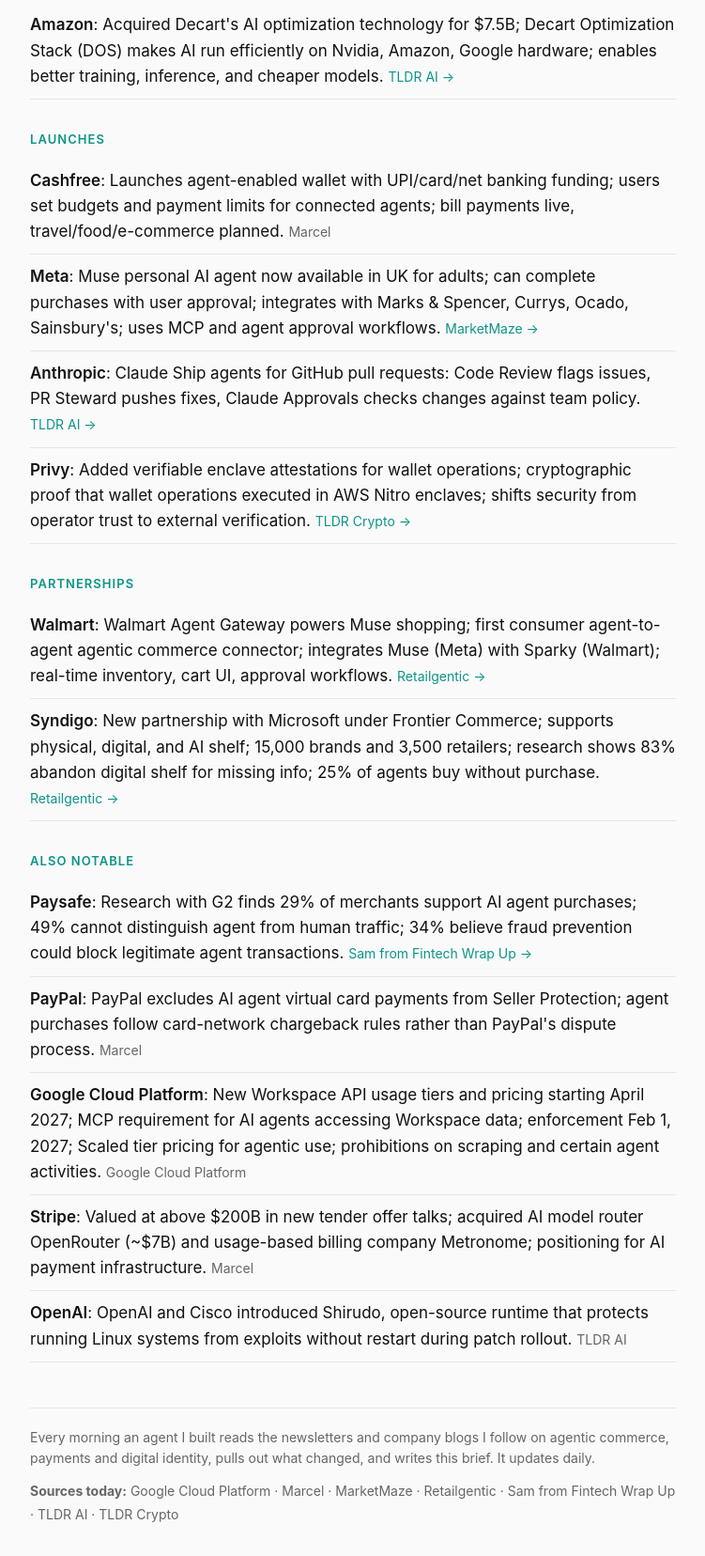
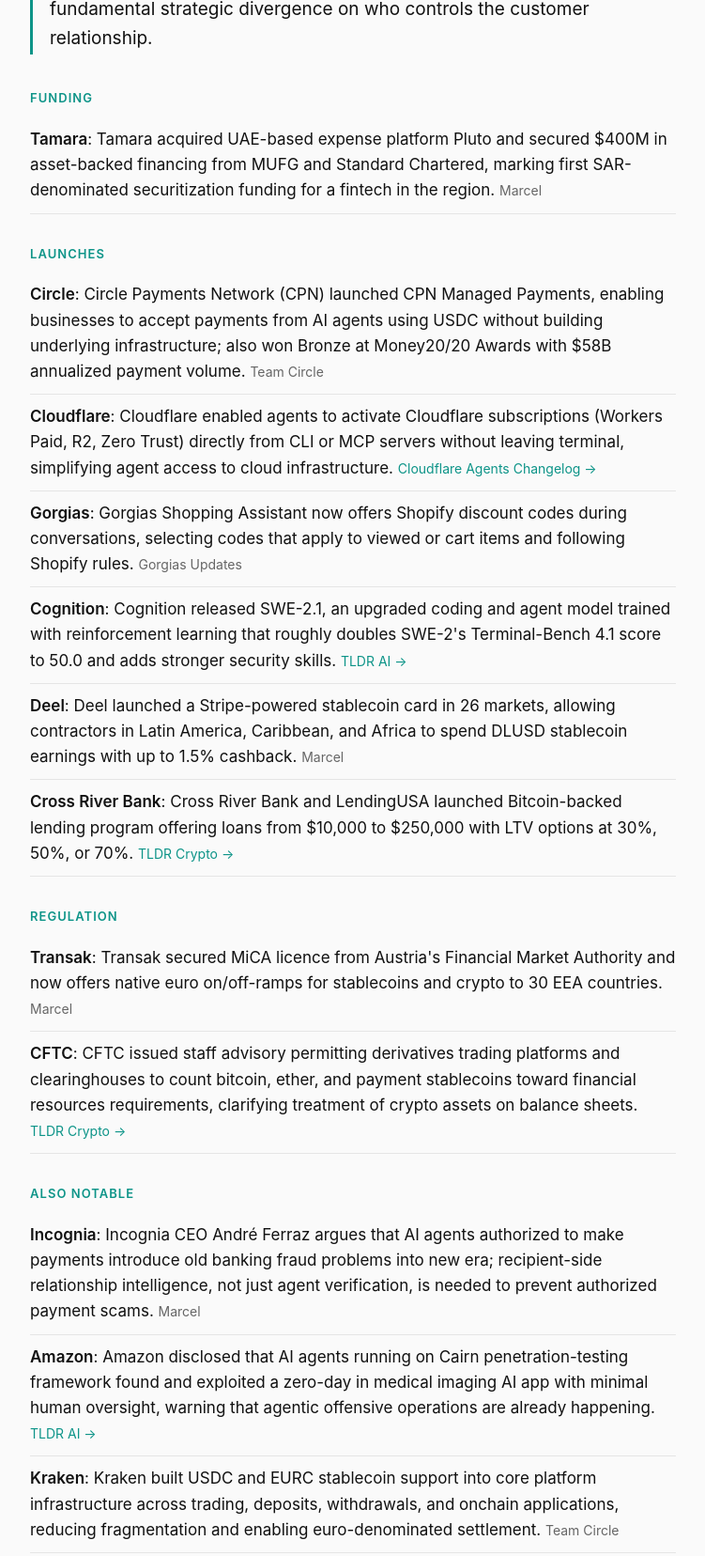
Before and after one commit to johnhenrypower/johnhpower, a plain HTML site: page intel/index.html in a window 1280 px wide. Shown: the part 616-2272 px from the top of the page at 94% size, without its empty margins (264-1015 px from the left). Drawn offline with Linux system fonts and the light colour scheme.

Commit message:
intel: 2026-11-26

```diff
--- a/intel/index.html
+++ b/intel/index.html
@@ -6,10 +6,10 @@
 <meta http-equiv="Content-Security-Policy" content="default-src 'none'; style-src 'unsafe-inline' https://fonts.googleapis.com; font-src https://fonts.gstatic.com; base-uri 'none'; form-action 'none'">
 <meta name="referrer" content="no-referrer">
 <title>Agentic Commerce Market Intel | John Power</title>
-<meta name="description" content="Agentic commerce infrastructure is crystallizing: 29% of merchants already accept AI agent purchases, though nearly half cannot identify agents in traffic, and PayPal is reframing agent transactions o">
+<meta name="description" content="AI agents transacting independently represent a seismic shift in fintech infrastructure. Circle&#39;s launch of agent-payable settlement and Tamara&#39;s $400M raise for merchant services show payment systems">
 <meta property="og:type" content="article">
-<meta property="og:title" content="Agentic Commerce Market Intel: Wednesday, November 25, 2026">
-<meta property="og:description" content="Agentic commerce infrastructure is crystallizing: 29% of merchants already accept AI agent purchases, though nearly half cannot identify agents in traffic, and PayPal is reframing agent transactions o">
+<meta property="og:title" content="Agentic Commerce Market Intel: Thursday, November 26, 2026">
+<meta property="og:description" content="AI agents transacting independently represent a seismic shift in fintech infrastructure. Circle&#39;s launch of agent-payable settlement and Tamara&#39;s $400M raise for merchant services show payment systems">
 <meta property="og:url" content="https://johnhpower.com/intel/">
 <link rel="preconnect" href="https://fonts.googleapis.com">
 <link rel="preconnect" href="https://fonts.gstatic.com" crossorigin>
@@ -42,35 +42,37 @@ footer p{margin:0 0 10px}
 <a class="home" href="/">John Power</a>
 <h1><em>Market</em> Intel</h1>
 <p class="sub">Agentic Commerce Market Intel</p>
-<p class="date">Wednesday, November 25, 2026</p>
-<p class="brief">Agentic commerce infrastructure is crystallizing: 29% of merchants already accept AI agent purchases, though nearly half cannot identify agents in traffic, and PayPal is reframing agent transactions outside traditional dispute protections. Visa launched CLI wallet on Tempo/MPP and expanded TAP to agent wallets; Google imposed MCP requirements and usage pricing for workspace agents; and Walmart&#39;s Muse connector with Meta demonstrates the first real consumer agent-to-agent commerce flow. Payment rails, bot defense, and agent identity are converging, major platforms are building the guardrails, verification layers, and settlement infrastructure that agentic commerce requires.</p>
+<p class="date">Thursday, November 26, 2026</p>
+<p class="brief">AI agents transacting independently represent a seismic shift in fintech infrastructure. Circle&#39;s launch of agent-payable settlement and Tamara&#39;s $400M raise for merchant services show payment systems adapting to agentic commerce at scale. Simultaneously, infrastructure providers, from Cloudflare&#39;s agent-aware search to Cloudflare&#39;s direct subscription activation, are removing friction between agents and commerce. However, friction remains: fraud detection firms and security teams are racing to build safeguards (recipient-side relationship checks, post-quantum signatures), while regulatory clarity on stablecoins and prediction markets is still evolving. Early data suggest agents drive higher order values and conversion rates, yet Amazon&#39;s block-first stance contrasts sharply with Walmart&#39;s agent-first architecture, signaling a fundamental strategic divergence on who controls the customer relationship.</p>
 <h2>Funding</h2>
 <ul>
-<li><strong>Amazon</strong>: Acquired Decart&#39;s AI optimization technology for $7.5B; Decart Optimization Stack (DOS) makes AI run efficiently on Nvidia, Amazon, Google hardware; enables better training, inference, and cheaper models. <span class="src"><a href="https://techcrunch.com/2026/11/23/amazon-snaps-up-decarts-ai-optimization-tech-for-7-5b-as-it-prepares-to-sell-trainium-chips/" rel="noopener noreferrer nofollow">TLDR AI &rarr;</a></span></li>
+<li><strong>Tamara</strong>: Tamara acquired UAE-based expense platform Pluto and secured $400M in asset-backed financing from MUFG and Standard Chartered, marking first SAR-denominated securitization funding for a fintech in the region. <span class="src">Marcel</span></li>
 </ul>
 <h2>Launches</h2>
 <ul>
-<li><strong>Cashfree</strong>: Launches agent-enabled wallet with UPI/card/net banking funding; users set budgets and payment limits for connected agents; bill payments live, travel/food/e-commerce planned. <span class="src">Marcel</span></li>
-<li><strong>Meta</strong>: Muse personal AI agent now available in UK for adults; can complete purchases with user approval; integrates with Marks &amp; Spencer, Currys, Ocado, Sainsbury&#39;s; uses MCP and agent approval workflows. <span class="src"><a href="https://www.marketmaze.me/p/meta-muse-shopping-assistant-uk-adults" rel="noopener noreferrer nofollow">MarketMaze &rarr;</a></span></li>
-<li><strong>Anthropic</strong>: Claude Ship agents for GitHub pull requests: Code Review flags issues, PR Steward pushes fixes, Claude Approvals checks changes against team policy. <span class="src"><a href="https://code.claude.com/docs/en/claude-ship" rel="noopener noreferrer nofollow">TLDR AI &rarr;</a></span></li>
-<li><strong>Privy</strong>: Added verifiable enclave attestations for wallet operations; cryptographic proof that wallet operations executed in AWS Nitro enclaves; shifts security from operator trust to external verification. <span class="src"><a href="https://threadreaderapp.com/thread/2123488867408085200.html" rel="noopener noreferrer nofollow">TLDR Crypto &rarr;</a></span></li>
+<li><strong>Circle</strong>: Circle Payments Network (CPN) launched CPN Managed Payments, enabling businesses to accept payments from AI agents using USDC without building underlying infrastructure; also won Bronze at Money20/20 Awards with $58B annualized payment volume. <span class="src">Team Circle</span></li>
+<li><strong>Cloudflare</strong>: Cloudflare enabled agents to activate Cloudflare subscriptions (Workers Paid, R2, Zero Trust) directly from CLI or MCP servers without leaving terminal, simplifying agent access to cloud infrastructure. <span class="src"><a href="https://developers.cloudflare.com/changelog/rss/agents.xml" rel="noopener noreferrer nofollow">Cloudflare Agents Changelog &rarr;</a></span></li>
+<li><strong>Gorgias</strong>: Gorgias Shopping Assistant now offers Shopify discount codes during conversations, selecting codes that apply to viewed or cart items and following Shopify rules. <span class="src">Gorgias Updates</span></li>
+<li><strong>Cognition</strong>: Cognition released SWE-2.1, an upgraded coding and agent model trained with reinforcement learning that roughly doubles SWE-2&#39;s Terminal-Bench 4.1 score to 50.0 and adds stronger security skills. <span class="src"><a href="https://cognition.com/blog/swe-2-1" rel="noopener noreferrer nofollow">TLDR AI &rarr;</a></span></li>
+<li><strong>Deel</strong>: Deel launched a Stripe-powered stablecoin card in 26 markets, allowing contractors in Latin America, Caribbean, and Africa to spend DLUSD stablecoin earnings with up to 1.5% cashback. <span class="src">Marcel</span></li>
+<li><strong>Cross River Bank</strong>: Cross River Bank and LendingUSA launched Bitcoin-backed lending program offering loans from $10,000 to $250,000 with LTV options at 30%, 50%, or 70%. <span class="src"><a href="https://cointelegraph.com/news/cross-river-bank-bitcoin-backed-lending-250k-loans" rel="noopener noreferrer nofollow">TLDR Crypto &rarr;</a></span></li>
 </ul>
-<h2>Partnerships</h2>
+<h2>Regulation</h2>
 <ul>
-<li><strong>Walmart</strong>: Walmart Agent Gateway powers Muse shopping; first consumer agent-to-agent agentic commerce connector; integrates Muse (Meta) with Sparky (Walmart); real-time inventory, cart UI, approval workflows. <span class="src"><a href="https://www.retailgentic.com/p/first-look-musewalmart-connector" rel="noopener noreferrer nofollow">Retailgentic &rarr;</a></span></li>
-<li><strong>Syndigo</strong>: New partnership with Microsoft under Frontier Commerce; supports physical, digital, and AI shelf; 15,000 brands and 3,500 retailers; research shows 83% abandon digital shelf for missing info; 25% of agents buy without purchase. <span class="src"><a href="https://www.retailgentic.com/p/syndigo-ceo-simon-angove-on-winning" rel="noopener noreferrer nofollow">Retailgentic &rarr;</a></span></li>
+<li><strong>Transak</strong>: Transak secured MiCA licence from Austria&#39;s Financial Market Authority and now offers native euro on/off-ramps for stablecoins and crypto to 30 EEA countries. <span class="src">Marcel</span></li>
+<li><strong>CFTC</strong>: CFTC issued staff advisory permitting derivatives trading platforms and clearinghouses to count bitcoin, ether, and payment stablecoins toward financial resources requirements, clarifying treatment of crypto assets on balance sheets. <span class="src"><a href="https://www.cftc.gov/PressRoom/PressReleases/9331-26" rel="noopener noreferrer nofollow">TLDR Crypto &rarr;</a></span></li>
 </ul>
 <h2>Also notable</h2>
 <ul>
-<li><strong>Paysafe</strong>: Research with G2 finds 29% of merchants support AI agent purchases; 49% cannot distinguish agent from human traffic; 34% believe fraud prevention could block legitimate agent transactions. <span class="src"><a href="https://www.fintechwrapup.com/p/reports-beyond-the-cart-what-merchants" rel="noopener noreferrer nofollow">Sam from Fintech Wrap Up &rarr;</a></span></li>
-<li><strong>PayPal</strong>: PayPal excludes AI agent virtual card payments from Seller Protection; agent purchases follow card-network chargeback rules rather than PayPal&#39;s dispute process. <span class="src">Marcel</span></li>
-<li><strong>Google Cloud Platform</strong>: New Workspace API usage tiers and pricing starting April 2027; MCP requirement for AI agents accessing Workspace data; enforcement Feb 1, 2027; Scaled tier pricing for agentic use; prohibitions on scraping and certain agent activities. <span class="src">Google Cloud Platform</span></li>
-<li><strong>Stripe</strong>: Valued at above $200B in new tender offer talks; acquired AI model router OpenRouter (~$7B) and usage-based billing company Metronome; positioning for AI payment infrastructure. <span class="src">Marcel</span></li>
-<li><strong>OpenAI</strong>: OpenAI and Cisco introduced Shirudo, open-source runtime that protects running Linux systems from exploits without restart during patch rollout. <span class="src">TLDR AI</span></li>
+<li><strong>Incognia</strong>: Incognia CEO André Ferraz argues that AI agents authorized to make payments introduce old banking fraud problems into new era; recipient-side relationship intelligence, not just agent verification, is needed to prevent authorized payment scams. <span class="src">Marcel</span></li>
+<li><strong>Amazon</strong>: Amazon disclosed that AI agents running on Cairn penetration-testing framework found and exploited a zero-day in medical imaging AI app with minimal human oversight, warning that agentic offensive operations are already happening. <span class="src"><a href="https://arstechnica.com/security/2026/11/amazon-says-hackers-ai-agents-found-and-exploited-0-day-with-little-human-input/" rel="noopener noreferrer nofollow">TLDR AI &rarr;</a></span></li>
+<li><strong>Kraken</strong>: Kraken built USDC and EURC stablecoin support into core platform infrastructure across trading, deposits, withdrawals, and onchain applications, reducing fragmentation and enabling euro-denominated settlement. <span class="src">Team Circle</span></li>
+<li><strong>OpenAI</strong>: OpenAI&#39;s GPT-6 models can design new proteins using reasoning and code alone without specialized biology models; lab tests confirmed some designs worked. <span class="src">TLDR AI</span></li>
+<li><strong>Ethereum Foundation</strong>: Ethereum Foundation doubled its security team and prioritizes post-quantum cryptography overhaul, treating AI-discovered bugs as more urgent than quantum computing risk; targeting December 2028 for hash-based signature implementation. <span class="src"><a href="https://blog.ethereum.org/2026/11/23/pqai-0" rel="noopener noreferrer nofollow">TLDR Crypto &rarr;</a></span></li>
 </ul>
 <footer>
 <p>Every morning an agent I built reads the newsletters and company blogs I follow on agentic commerce, payments and digital identity, pulls out what changed, and writes this brief. It updates daily.</p>
-<p class="sources"><strong>Sources today:</strong> Google Cloud Platform &middot; Marcel &middot; MarketMaze &middot; Retailgentic &middot; Sam from Fintech Wrap Up &middot; TLDR AI &middot; TLDR Crypto</p>
+<p class="sources"><strong>Sources today:</strong> Cloudflare Agents Changelog &middot; Gorgias Updates &middot; Marcel &middot; Team Circle &middot; TLDR AI &middot; TLDR Crypto</p>
 </footer>
 </main>
 </body>
```
